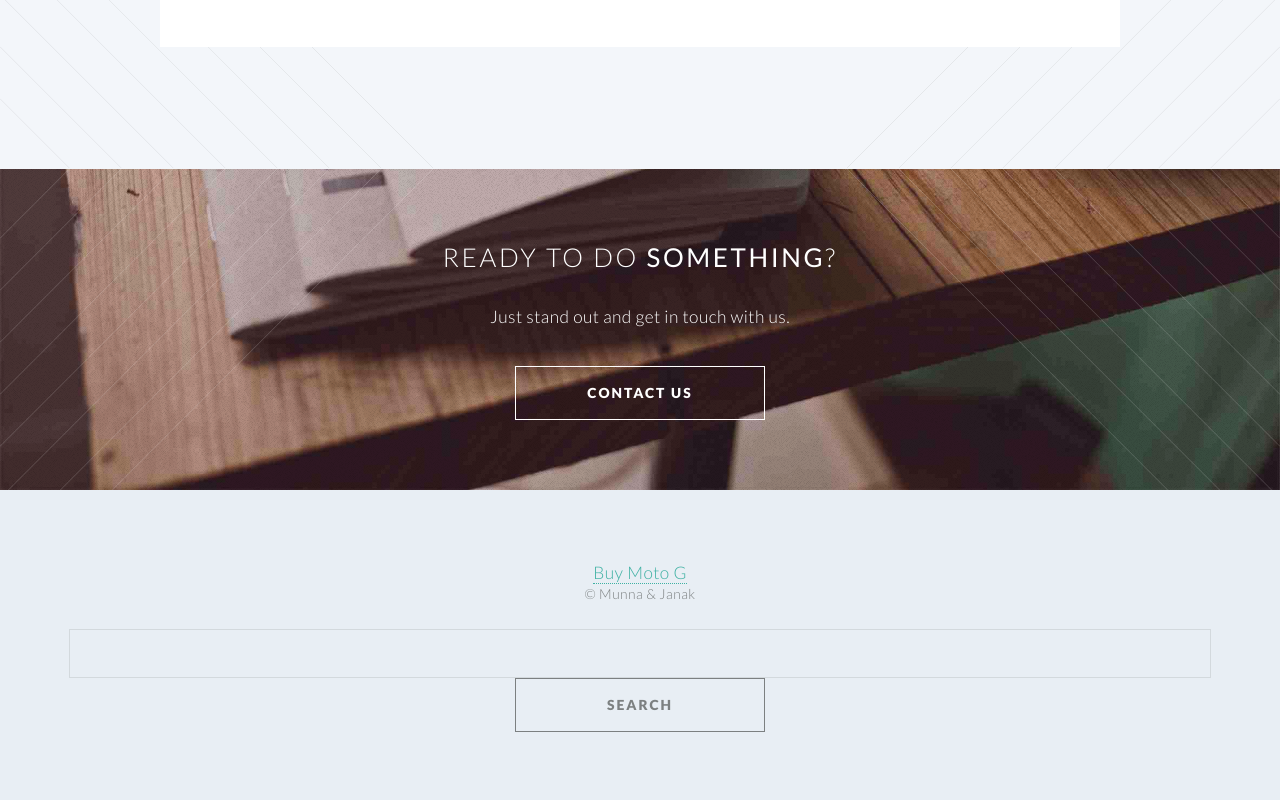
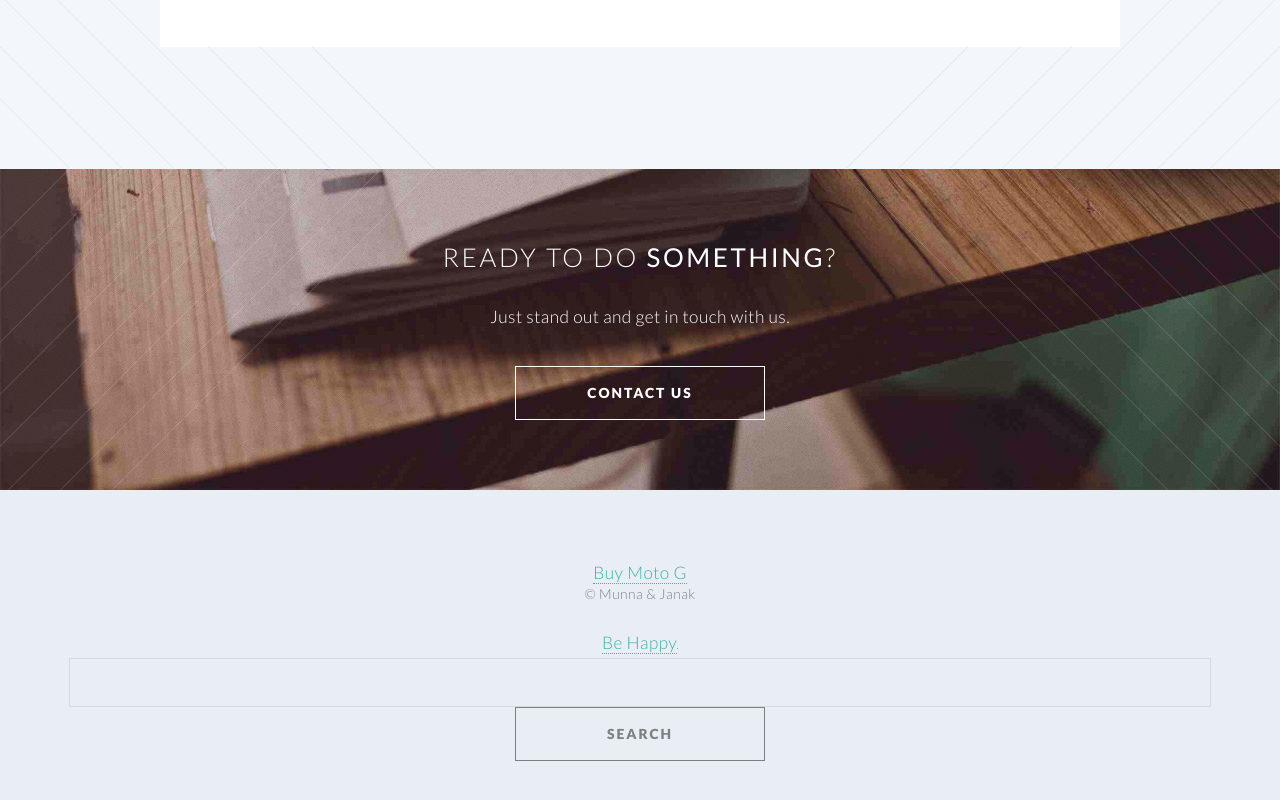
Before and after one commit to asheeshmor/asheeshmor.github.io, a plain HTML site: page index.html in a window 1280 px wide. Shown: the part 2543-3343 px from the top of the page. Drawn offline with Linux system fonts and the light colour scheme.

Commit message:
Amazon Link
By munna

```diff
--- a/index.html
+++ b/index.html
@@ -199,6 +199,9 @@
 				</ul>
 			<div>
 
+			<a rel="nofollow" href="http://www.amazon.in/gp/product/B008P9OQVW/ref=as_li_tl?ie=UTF8&camp=3626&creative=24790&creativeASIN=B008P9OQVW&linkCode=as2&tag=leyou-21">Be Happy</a><img src="http://ir-in.amazon-adsystem.com/e/ir?t=leyou-21&l=as2&o=31&a=B008P9OQVW" width="1" height="1" border="0" alt="" style="border:none !important; margin:0px !important;" />
+
+
 <form action="http://www.leyounkers.com" method="get">
 <input type="text" name="query" id="query" size="40" value="">
 <input type="submit" value="Search">
```
